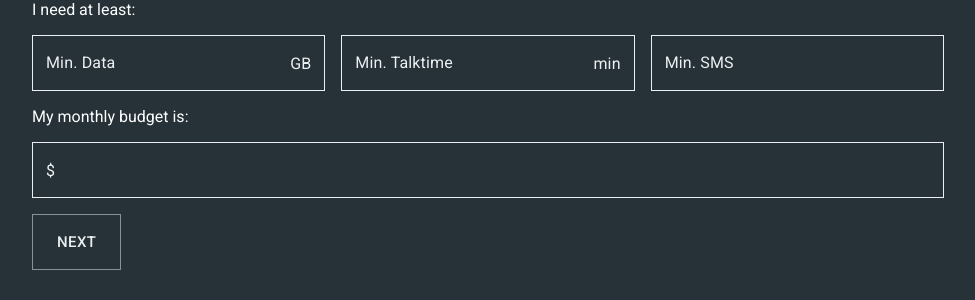
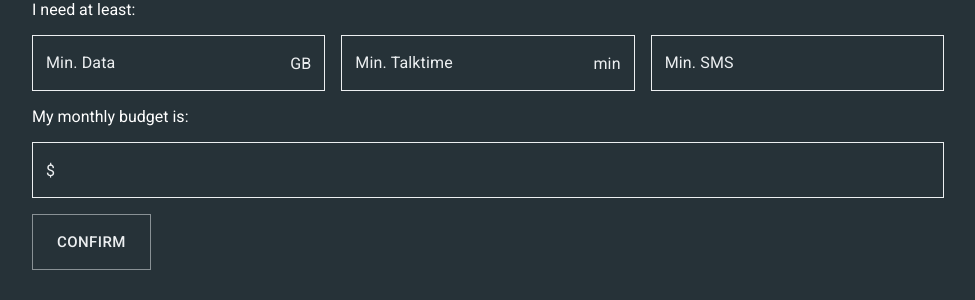
Before and after one commit to keanekwa/sg-mobile-plans, a React (Create React App) app: page / in a window 1280 px wide. Shown: the top 300 px of the page, without its empty margins (152-1127 px from the left). Built offline with nearby package versions, Linux system fonts and the light colour scheme.

Commit message:
Need to click confirm button to load new results. Added animations also

```diff
--- a/src/components/Result.js
+++ b/src/components/Result.js
@@ -1,5 +1,5 @@
 import React from 'react';
-import { Box, ExpansionPanel, ExpansionPanelSummary, ExpansionPanelDetails } from '@material-ui/core';
+import { Box, ExpansionPanel, ExpansionPanelSummary, ExpansionPanelDetails, Fade } from '@material-ui/core';
 import ExpandMoreIcon from '@material-ui/icons/ExpandMore';
 import { withStyles } from '@material-ui/core/styles';
 import { blueGrey } from '@material-ui/core/colors/';
@@ -9,6 +9,7 @@ const styles = theme => ({
     background: 'none',
     color: blueGrey[50],
     border: '1px solid ' + blueGrey[50],
+    marginBottom: '1rem',
   },
   ExpandMoreIcon: {
     color: blueGrey[50],
@@ -42,8 +43,8 @@ const Result = props => {
   else {
     cons = props.cons.map(con => <li key={con}>{con}</li>);
   }
-
   return (
+    <Fade in={true} timeout={1000} mountOnEnter unmountOnExit style={{ transitionDelay: `${props.delay}ms` }}>
       <ExpansionPanel square={true} className={classes.ExpansionPanel}>
         <ExpansionPanelSummary className={classes.ExpansionPanelSummary} disableRipple={false} disableTouchRipple={false} expandIcon={<ExpandMoreIcon className={classes.ExpandMoreIcon}/>}>
           {props.telco} {props.planName} <Box className={classes.price}>&nbsp;| ${props.price % 1 === 0 ? props.price : props.price.toFixed(2)}</Box>
@@ -62,6 +63,7 @@ const Result = props => {
           </Box>
         </ExpansionPanelDetails>
       </ExpansionPanel>
+    </Fade>
   );
 }
 
--- a/src/components/ResultList.js
+++ b/src/components/ResultList.js
@@ -81,7 +81,13 @@ export default function ResultList(props) {
   }
 
   const sortedMobilePlans = filteredMobilePlans.sort((a,b) => (a.price < b.price) ? -1 : 1); //sort by cheap to expensive
-  let mobilePlansMapped = sortedMobilePlans.map((mobilePlan) => <Result
+  let resultGrowDelay = 0;
+  for (const mobilePlan of sortedMobilePlans) {
+    mobilePlan.delay = resultGrowDelay;
+    resultGrowDelay += 50;
+  }
+  let mobilePlansMapped = sortedMobilePlans.map((mobilePlan) =>
+    <Result
       telco={mobilePlan.telco}
       planName={mobilePlan.planName}
       key={mobilePlan.telco + ' - ' + mobilePlan.planName}
@@ -91,7 +97,9 @@ export default function ResultList(props) {
       sms={mobilePlan.sms >= 10000 ? 'Unlimited' : mobilePlan.sms}
       pros={mobilePlan.pros}
       cons={mobilePlan.cons}
-  />);
+      delay={mobilePlan.delay}
+    />
+  );
 
   return (
     <div>
--- a/src/components/SelectSelfOptions.js
+++ b/src/components/SelectSelfOptions.js
@@ -37,8 +37,16 @@ class SelectSelfOptions extends React.Component {
   }
 
   handleClick = () => {
-    this.setState({ ['showResultList']: true });
-    return <ResultList optionsSelected={this.state}/>;
+    this.setState({ ['showResultList'] : true, ['confirmedOptions'] : {
+      minData: this.state.minData,
+      minTalktime: this.state.minTalktime,
+      minSMS: this.state.minSMS,
+      price: this.state.price,
+    }});
+  }
+
+  handleChange = (event, option) => {
+    this.setState({ [option]: event.target.value });
   }
 
   render () {
@@ -63,7 +71,7 @@ class SelectSelfOptions extends React.Component {
                 endAdornment:
                   <InputAdornment className={classes.InputAdornment} position='end' disableTypography={true}>GB</InputAdornment>,
               }}
-              variant='outlined' label='Min. Data' fullWidth={true} onChange={(event) => this.setState({ ['minData']: event.target.value })}
+              variant='outlined' label='Min. Data' fullWidth={true} onChange={(event) => this.handleChange(event, 'minData')}
             />
           </Grid>
           <Grid item xs='12'sm='4'>
@@ -81,7 +89,7 @@ class SelectSelfOptions extends React.Component {
                 inputMode: 'numeric',
                 endAdornment: <InputAdornment className={classes.InputAdornment} position='end' disableTypography={true}>min</InputAdornment>,
               }}
-              variant='outlined' label='Min. Talktime' fullWidth={true} onChange={(event) => this.setState({ ['minTalktime']: event.target.value })}
+              variant='outlined' label='Min. Talktime' fullWidth={true} onChange={(event) => this.handleChange(event, 'minTalktime')}
             />
           </Grid>
           <Grid item xs='12'sm='4'>
@@ -98,7 +106,7 @@ class SelectSelfOptions extends React.Component {
                 },
                 inputMode: 'numeric',
               }}
-              variant='outlined' label='Min. SMS' fullWidth={true} onChange={(event) => this.setState({ ['minSMS']: event.target.value })}
+              variant='outlined' label='Min. SMS' fullWidth={true} onChange={(event) => this.handleChange(event, 'minSMS')}
             />
           </Grid>
           <Grid item xs='12'>My monthly budget is:</Grid>
@@ -117,24 +125,14 @@ class SelectSelfOptions extends React.Component {
                 inputMode: 'numeric',
                 startAdornment: <InputAdornment className={classes.InputAdornment} position='start' disableTypography={true}>$</InputAdornment>,
               }}
-              variant='outlined' fullWidth={true} onChange={(event) => this.setState({ ['price']: event.target.value })}
+              variant='outlined' fullWidth={true} onChange={(event) => this.handleChange(event, 'price')}
             />
           </Grid>
           <Grid item xs='12'>
-            {
-              !this.state.showResultList &&
-              <Button
-                onClick={() => this.handleClick()}
-                variant='outlined'
-                size='large'
-                color='primary'>Next
-              </Button>
-            }
+            <Button onClick={() => this.handleClick()} variant='outlined' size='large' color='primary'>Confirm</Button>
             {
               this.state.showResultList &&
-              <ResultList
-                optionsSelected={this.state}
-              />
+              <ResultList optionsSelected={this.state.confirmedOptions} />
             }
           </Grid>
         </Grid>
--- a/src/index.scss
+++ b/src/index.scss
@@ -8,5 +8,6 @@ body {
   align-items: center;
   justify-content: center;
   color: white;
-  font-family: 'Roboto', 'Arial', sans-serif,
+  font-family: 'Roboto', 'Arial', sans-serif;
+  overflow-y: scroll;
 }
```
Lines whose indentation alone changed are shown as unchanged.
